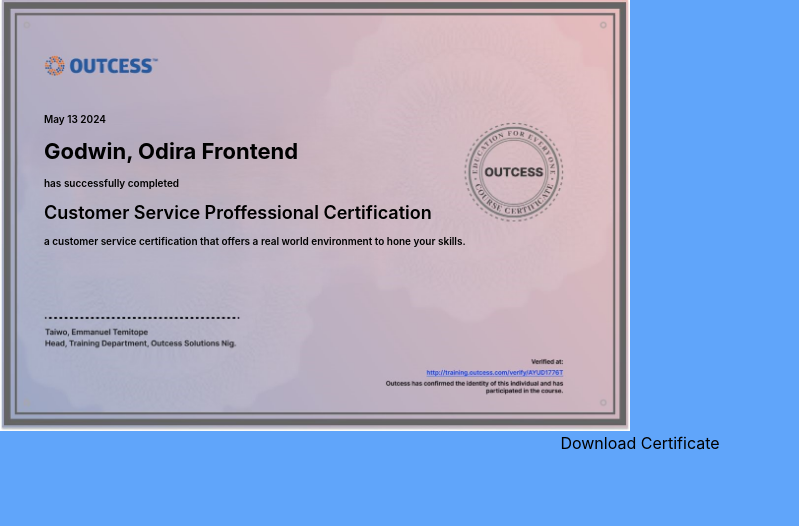
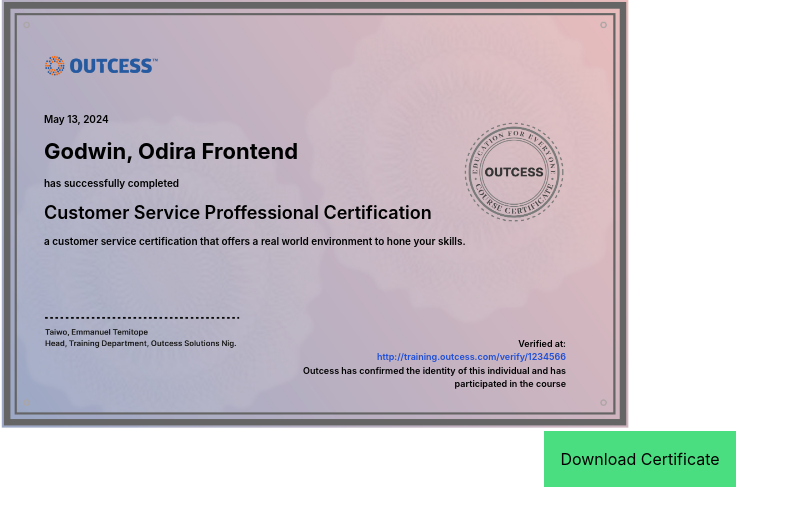
Before and after one commit to SirDest/Nike-design-clone-with-tailwind, a React (Create React App) app: page / in a window 1280 px wide. Shown: the top 526 px of the page, without its empty margins (0-799 px from the left). Built offline with nearby package versions, Linux system fonts and the light colour scheme.

Commit message:
certificate

```diff
--- a/src/certificate/Certi.tsx
+++ b/src/certificate/Certi.tsx
@@ -1,14 +1,9 @@
 import React, { useRef, useState } from "react";
 
 import jsPDF from "jspdf";
-import "jspdf/dist/polyfills.es.js";
-// import certificateImg from "../../src/static/images/certificate.jpeg";
-import bg from "../../src/static/images/WhatsApp Image 2024-07-22 at 09.51.04 - Copy.jpeg";
+import bg from "../../src/static/images/Certficate.jpg";
 
 const Certi = () => {
-  // const [name, setName] = useState("");
-  // const [course, setCourse] = useState("");
-
   const reportTemplateRef = useRef<HTMLDivElement>(null);
 
   const handleGeneratePdf = () => {
@@ -25,30 +20,41 @@
         callback: function (doc) {
           doc.save("certificate.pdf");
         },
-        y: 5, // Adjust position from the top the image
+        y: 7, // Adjust position from the top the image
       });
     } else {
       doc.save("certificate.pdf");
     }
   };
 
-  const today = new Date();
+  const todayDate = new Date();
 
-  const options: Intl.DateTimeFormatOptions = {
-    year: "numeric",
-    month: "long",
-    day: "numeric",
-  };
+  const months = [
+    "January",
+    "February",
+    "March",
+    "April",
+    "May",
+    "June",
+    "July",
+    "August",
+    "September",
+    "October",
+    "November",
+    "December",
+  ];
 
-  const formattedDate = today
-    .toLocaleDateString("en-US", options)
-    .replace(",", "");
+  const day = todayDate.getDate();
+  const month = months[todayDate.getMonth()];
+  const year = todayDate.getFullYear();
 
   return (
-    <div className='w-full h-screen bg-blue-400 flex flex-col'>
+    <div className='w-full h-fit flex flex-col'>
       <div ref={reportTemplateRef} className='w-[630px] relative'>
-        <div className='absolute w-fit h-[150px] top-28 left-11 flex flex-col gap-2'>
-          <p className='text-[10px] font-semibold'>{formattedDate}</p>
+        <div className='absolute w-[fit] h-[150px] top-28 left-11 flex flex-col gap-2'>
+          <p className='text-[10px] font-semibold'>
+            {month} {day}, {year}
+          </p>
           <p className='font-bold text-[22px]'>Godwin, Odira Frontend</p>
           <p className='text-[10px] font-semibold'>
             has successfully completed
@@ -61,10 +67,21 @@
             environment to hone your skills.
           </p>
         </div>
+        <div className='absolute w-fit h-fit bottom-10 right-16 flex flex-col text-right text-[9px] font-semibold'>
+          <p>Verified at:</p>
+          <a href='/' className='text-blue-700 m-0 p-0'>
+            http://training.outcess.com/verify/1234566
+          </a>
+          <p>Outcess has confirmed the identity of this individual and has</p>
+          <p>participated in the course</p>
+        </div>
+
         <img src={bg} alt='certificate' />
       </div>
-
-      <button className='button' onClick={handleGeneratePdf}>
+      <button
+        className='bg-green-400 p-4 w-fit m-auto'
+        onClick={handleGeneratePdf}
+      >
         Download Certificate
       </button>
     </div>
```
Also changed, not shown: src/static/images/Certficate.jpg (added), src/static/images/WhatsApp Image 2024-07-22 at 09.51.04 - Copy.jpeg (deleted).
